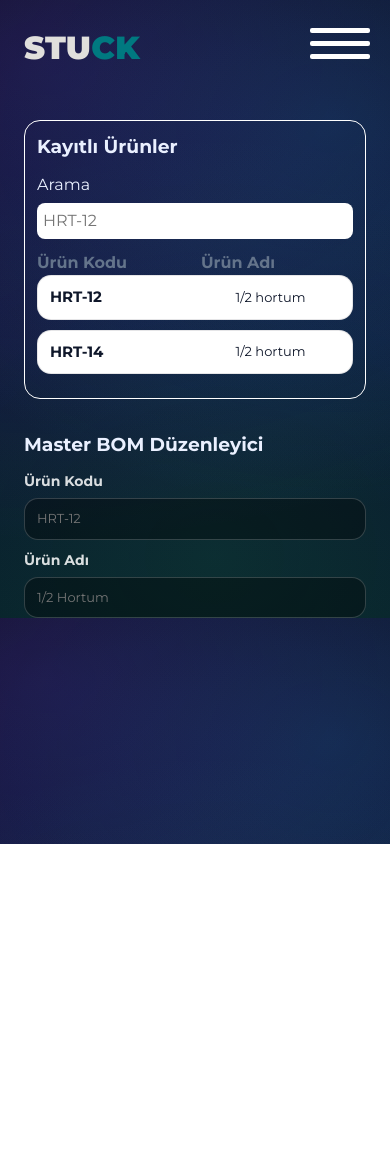
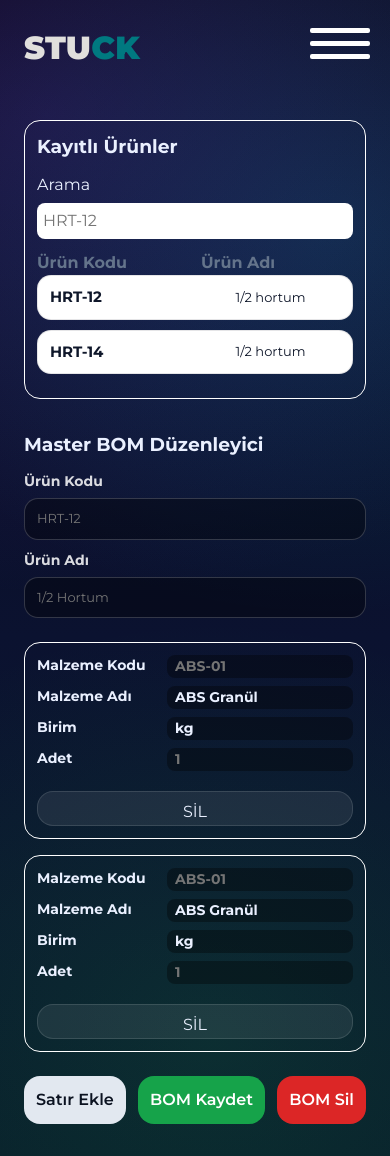
Before and after one commit to Kythera-Erp/Stuck-Erp, a Next.js app: page /dashboard/bom in a window 390 px wide. Before the commit the page ends 844 px from the top, so only its background shows below. Built offline with nearby package versions, Linux system fonts and the light colour scheme.

Commit message:
master bom page completed for mobile

```diff
--- a/src/app/dashboard/bom/bom.css
+++ b/src/app/dashboard/bom/bom.css
@@ -2,89 +2,157 @@
   border: 1px solid #FFF;
   border-radius: 16px;
   padding: 12px 12px 24px;
+
   .bom-search {
     margin-block: 12px;
+
     label {
       display: flex;
       flex-direction: column;
       font-size: 16px;
       gap: 6px;
+
       input {
         border: none;
         padding: 6px;
         border-radius: 8px;
+        /* outline: none; */
       }
     }
   }
 }
-.table-head{
-  display:grid;
+
+.table-head {
+  display: grid;
   grid-template-columns: 1fr 1fr;
-  gap:12px;
+  gap: 12px;
+
   h6 {
-    font-size:16px;
-    font-weight:700;
-    color:#64748b;
+    font-size: 16px;
+    font-weight: 700;
+    color: #64748b;
   }
 }
+
 .bom-editor {
-  margin-top: 32px;
-}
-.bom-rows{
-  display:flex;
-  flex-direction:column;
-  gap:10px;
+  margin-block: 32px;
 }
 
-.bom-row{
-  display:grid;
-  grid-template-columns: 1fr 1fr;
-  align-items:center;
-  gap:12px;
-  width:100%;
-  padding:10px 12px;
-  border-radius:14px;
-  border:1px solid rgba(2,6,23,.10);
-  background:#fff;
-  cursor:pointer;
-  text-align:left;
+.bom-rows {
+  display: flex;
+  flex-direction: column;
+  gap: 10px;
 }
 
-.bom-code{
-  font-weight:700;
-  font-size:15px;
-  color:#0f172a;
+.bom-row {
+  display: grid;
+  grid-template-columns: 1fr 1fr;
+  align-items: center;
+  gap: 12px;
+  width: 100%;
+  padding: 10px 12px;
+  border-radius: 14px;
+  border: 1px solid rgba(2, 6, 23, .10);
+  background: #fff;
+  cursor: pointer;
+  text-align: left;
 }
 
-.bom-name{
-  font-size:13px;
-  color:#0f172a;
-  text-align:center;
+.bom-code {
+  font-weight: 700;
+  font-size: 15px;
+  color: #0f172a;
 }
 
-.bom-fields{
-  display:grid;
+.bom-name {
+  font-size: 13px;
+  color: #0f172a;
+  text-align: center;
+}
+
+.bom-fields {
+  display: grid;
   grid-template-columns: 1fr;
-  gap:10px;
+  gap: 10px;
   margin-top: 12px;
 }
 
-.field{
-  display:flex;
-  flex-direction:column;
-  gap:6px;
+.field {
+  display: flex;
+  flex-direction: column;
+  gap: 6px;
 }
 
-.field span{
-  font-size:14px;
-  font-weight:700;
+.field span {
+  font-size: 14px;
+  font-weight: 700;
   color: #ffffffd9;
 }
 
-.field input{
-  padding:10px 12px;
-  border-radius:14px;
+.field input {
+  padding: 10px 12px;
+  border-radius: 14px;
   background: #00000059;
-  border:1px solid #ffffff2e;
-  font-size:13px;
+  color: #FFF;
+  border: 1px solid #ffffff2e;
+  font-size: 13px;
 }
+
+.bom-items {
+  margin-top: 24px;
+  display: grid;
+  gap: 16px;
+  .bom-card {
+    display: flex;
+    flex-direction: column;
+    gap: 8px;
+    border: 1px solid #FFF;
+    border-radius: 16px;
+    padding: 12px;
+    label {
+      display: flex;
+      justify-content: space-between;
+      font-size: 14px;
+      font-weight: 700;
+    }
+    input {
+      background: #00000059;
+      border: none;
+      color: #eaf0ff;
+      border-radius: 8px;
+      padding-left: 8px;
+    }
+    button {
+      margin-top: 12px;
+      background: rgba(255, 255, 255, 0.08);
+      color: #eaf0ff;
+      padding-top: 8px;
+      border-radius: 16px;
+      border: 1px solid rgba(255, 255, 255, 0.12);
+    }
+  }
+}
+.bom-btn-group {
+  margin-top: 24px;
+  display: flex;
+  justify-content: space-between;
+  gap: 12px;
+
+  button {
+    padding: 12px;
+    border: none;
+    border-radius: 16px;
+    color: #fff;
+    font-weight: 600;
+    background: #16a34a;
+
+    &:first-child {
+      background: #e2e8f0;
+      color: #0b1220;
+    }
+
+    &:last-child {
+      background: #dc2626;
+    }
+  }
+}
--- a/src/app/dashboard/bom/page.tsx
+++ b/src/app/dashboard/bom/page.tsx
@@ -28,17 +28,64 @@ export default function Bom() {
       </div>
       <div className="bom-editor">
         <h3>Master BOM Düzenleyici</h3>
+        <form>
           <div className="bom-fields">
             <label className="field">
               <span>Ürün Kodu</span>
               <input type="text" placeholder="HRT-12" />
             </label>
-
             <label className="field">
               <span>Ürün Adı</span>
               <input type="text" placeholder="1/2 Hortum" />
             </label>
           </div>
+          <ul className="bom-items">
+            <li className="bom-card">
+              <label>
+                <span>Malzeme Kodu</span>
+                <input type="text" placeholder="ABS-01" />
+              </label>
+              <label>
+                <span>Malzeme Adı</span>
+                <input type="text" value="ABS Granül" disabled />
+              </label>
+              <label>
+                <span>Birim</span>
+                <input type="text" value="kg" disabled />
+              </label>
+              <label>
+                <span>Adet</span>
+                <input type="number" placeholder="1" />
+              </label>
+              <button type="button">SİL</button>
+            </li>
+
+            <li className="bom-card">
+              <label>
+                <span>Malzeme Kodu</span>
+                <input type="text" placeholder="ABS-01" />
+              </label>
+              <label>
+                <span>Malzeme Adı</span>
+                <input type="text" value="ABS Granül" disabled />
+              </label>
+              <label>
+                <span>Birim</span>
+                <input type="text" value="kg" disabled />
+              </label>
+              <label>
+                <span>Adet</span>
+                <input type="number" placeholder="1" />
+              </label>
+              <button type="button">SİL</button>
+            </li>
+          </ul>
+          <div className="bom-btn-group">
+            <button type="button">Satır Ekle</button>
+            <button type="button">BOM Kaydet</button>
+            <button type="button">BOM Sil</button>
+          </div>
+        </form>
       </div>
     </div>
   );
--- a/styles/globals.css
+++ b/styles/globals.css
@@ -59,21 +59,15 @@ body {
   margin: 0;
   font-family: var(--font);
   color: var(--text);
-  background: radial-gradient(
-      1200px 800px at 12% 10%,
+  background: radial-gradient(1200px 800px at 12% 10%,
       rgba(124, 58, 237, 0.2),
-      transparent 60%
-    ),
-    radial-gradient(
-      900px 700px at 85% 20%,
+      transparent 60%),
+    radial-gradient(900px 700px at 85% 20%,
       rgba(6, 182, 212, 0.18),
-      transparent 55%
-    ),
-    radial-gradient(
-      800px 700px at 55% 90%,
+      transparent 55%),
+    radial-gradient(800px 700px at 55% 90%,
       rgba(34, 197, 94, 0.12),
-      transparent 60%
-    ),
+      transparent 60%),
     linear-gradient(180deg, var(--bg0), var(--bg1) 55%, var(--bg2));
 }
 
@@ -128,9 +122,23 @@ a {
 .page-dashboard {
   margin-inline: 24px;
 }
+
 .content {
   padding-inline: 24px;
 }
+
 button {
   cursor: pointer;
 }
+
+input:focus {
+  outline: none;
+  border-color: #38bdf8;
+  box-shadow: 0 0 0 2px rgba(56, 189, 248, 0.3);
+}
+li {
+  list-style: none;
+}
+ul {
+  padding: 0;
+}
```
Lines whose indentation alone changed are shown as unchanged.
